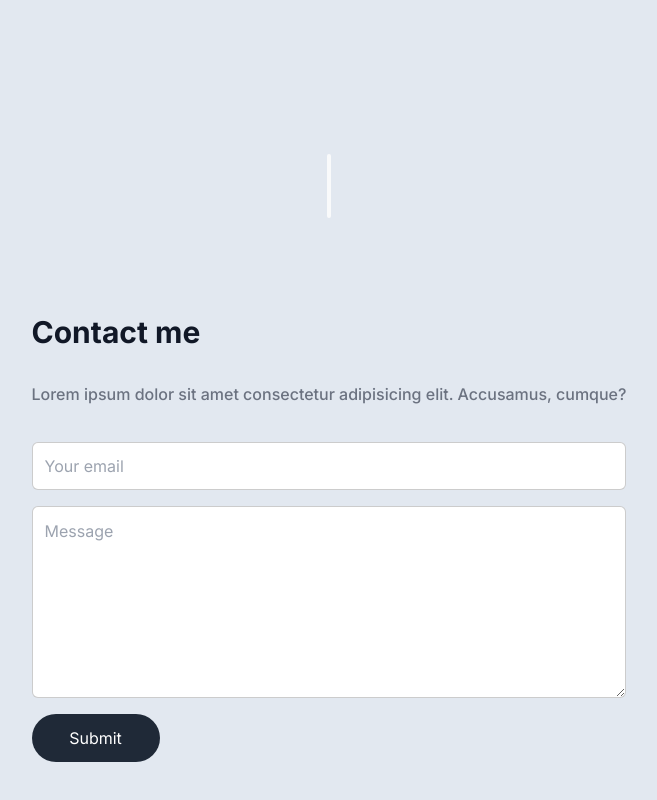
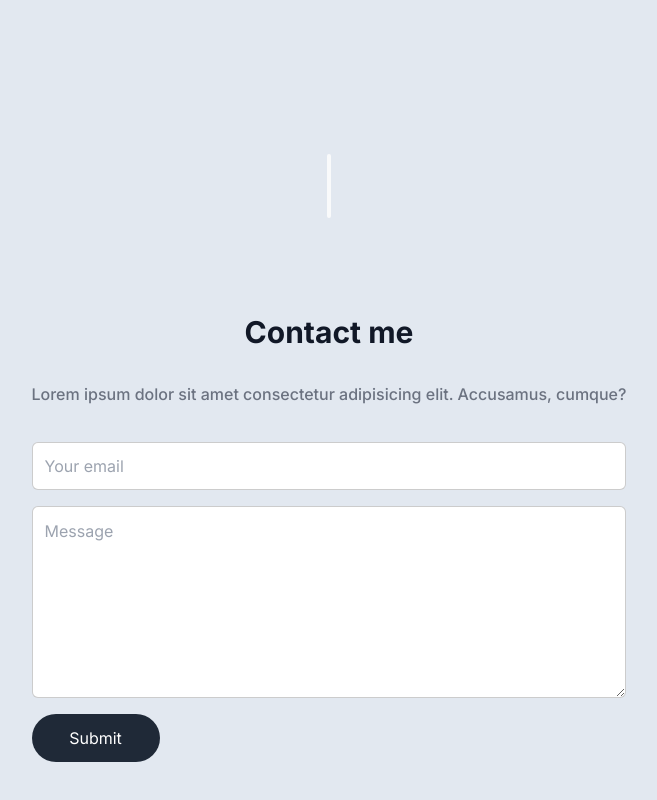
Before and after one commit to thonems/portfolio-site, a Next.js app: page / in a window 1280 px wide. Shown: the part 3096-3896 px from the top of the page, without its empty margins (311-968 px from the left). Built offline with nearby package versions, Linux system fonts and the light colour scheme.

Commit message:
added serverside  component for email

```diff
--- a/components/contact.tsx
+++ b/components/contact.tsx
@@ -10,15 +10,17 @@
 
     return (
         <section id="contact" className='scroll-mt-32 mb-16 sm:mb-28 w-[min(100%,38rem) text-center]'>
-            <h2 className='text-3xl font-bold mb-8'>Contact me</h2>
+            <h2 className='text-center text-3xl font-bold mb-8'>Contact me</h2>
             <p className='text-2x1 font-medium text-gray-500'>Lorem ipsum dolor sit amet consectetur adipisicing elit. Accusamus, cumque?</p>
 
-                <form className='flex flex-col mt-9' action={
+            <form className='flex flex-col mt-9' action={
                     async(formData) => {
                     await sendEmail(formData)
                 }}>
                     <input type="email" placeholder="Your email" required={true} maxLength={500} className='h-12 rounded-md border border-black/20 p-3' name='email'/>
+
                     <textarea className='h-48 my-4 border border-black/20 rounded-md px-3 p-3' name='message' required={true} maxLength={1000} placeholder="Message" />
+
                     <button type="submit" className='h-12 w-32 bg-gray-800 rounded-full text-white transition-all outline-none  hover:translate-x-1 hover:scale-110'>Submit</button>
                 </form>
         </section>
--- a/components/email.tsx
+++ b/components/email.tsx
@@ -1,6 +1,7 @@
 "use server";
 
 export const sendEmail = async (formData: FormData) => {
+    console.log("server side: ");
     console.log(formData.get("email"));
     console.log(formData.get("message"));
 };
```
